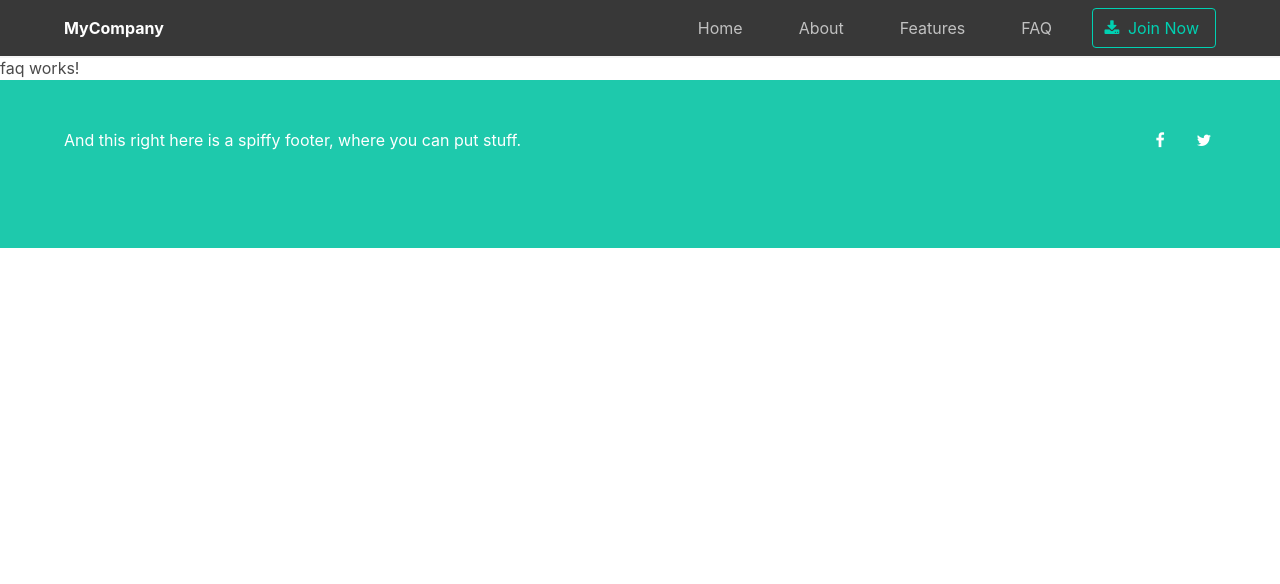
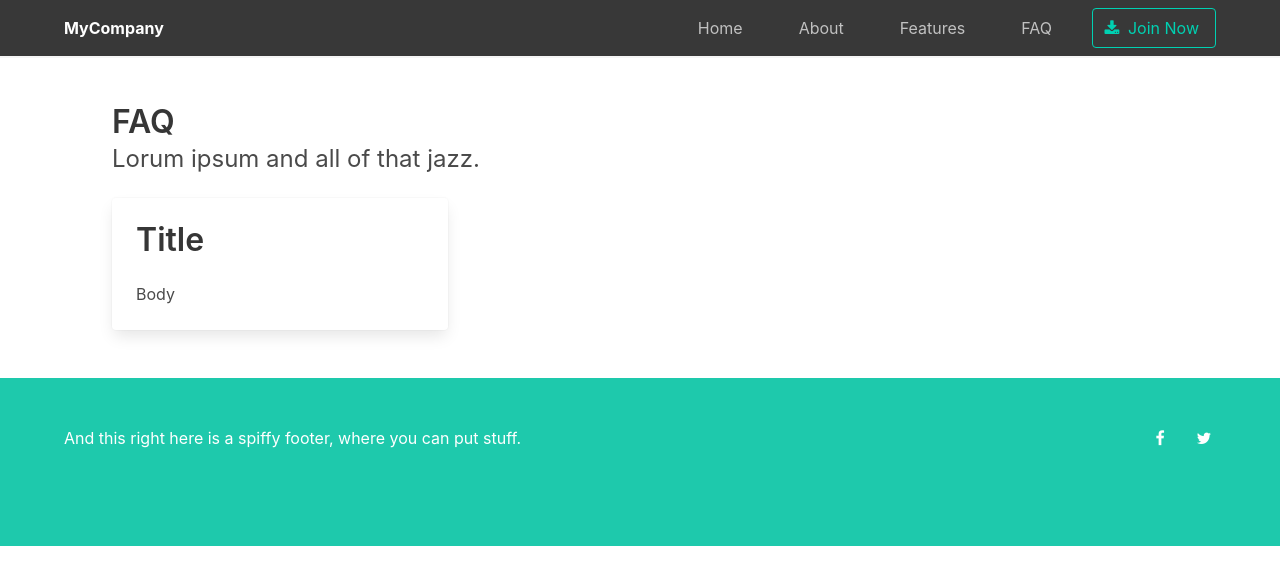
Before and after one commit to BrayanArrieta/angular5-bulma, an Angular app: page /faq in a window 1280 px wide. Shown: the top 584 px of the page. Built offline with nearby package versions, Linux system fonts and the light colour scheme.

Commit message:
Add view faq

```diff
--- a/src/app/faq/faq.component.html
+++ b/src/app/faq/faq.component.html
@@ -1,3 +1,17 @@
-<p>
-  faq works!
-</p>
+<div class="container">
+  <section class="section">
+    <h1 class="title">FAQ</h1>
+    <h2 class="subtitle is-4">Lorum ipsum and all of that jazz.</h2>
+
+    <div class="columns">
+      <div class="column is-one-third">
+        <div class="card">
+          <div class="card-content">
+            <p class="title">Title</p>
+            <p class="answer">Body</p>
+          </div>
+        </div>
+      </div>
+    </div>
+  </section>
+</div>
```
